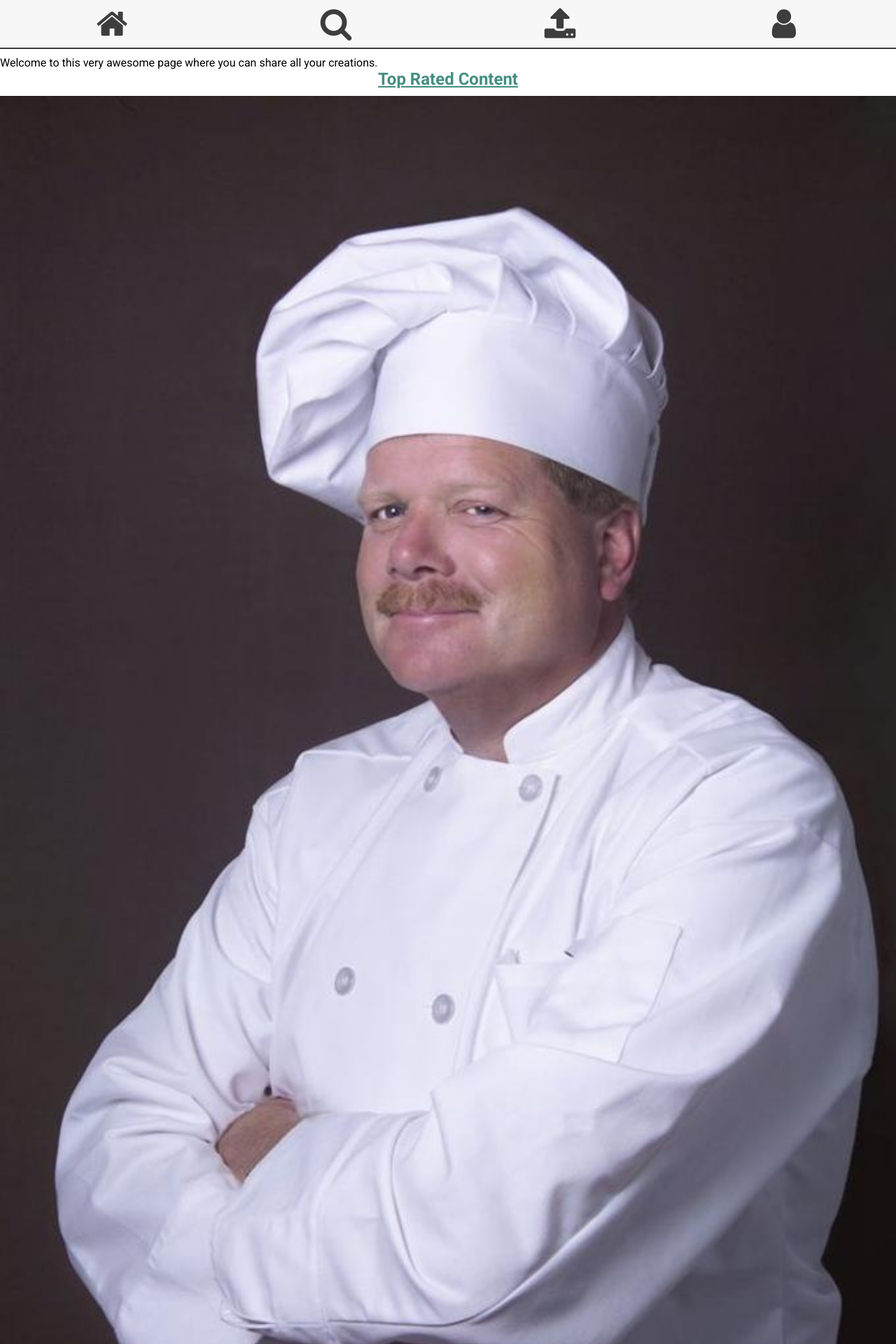
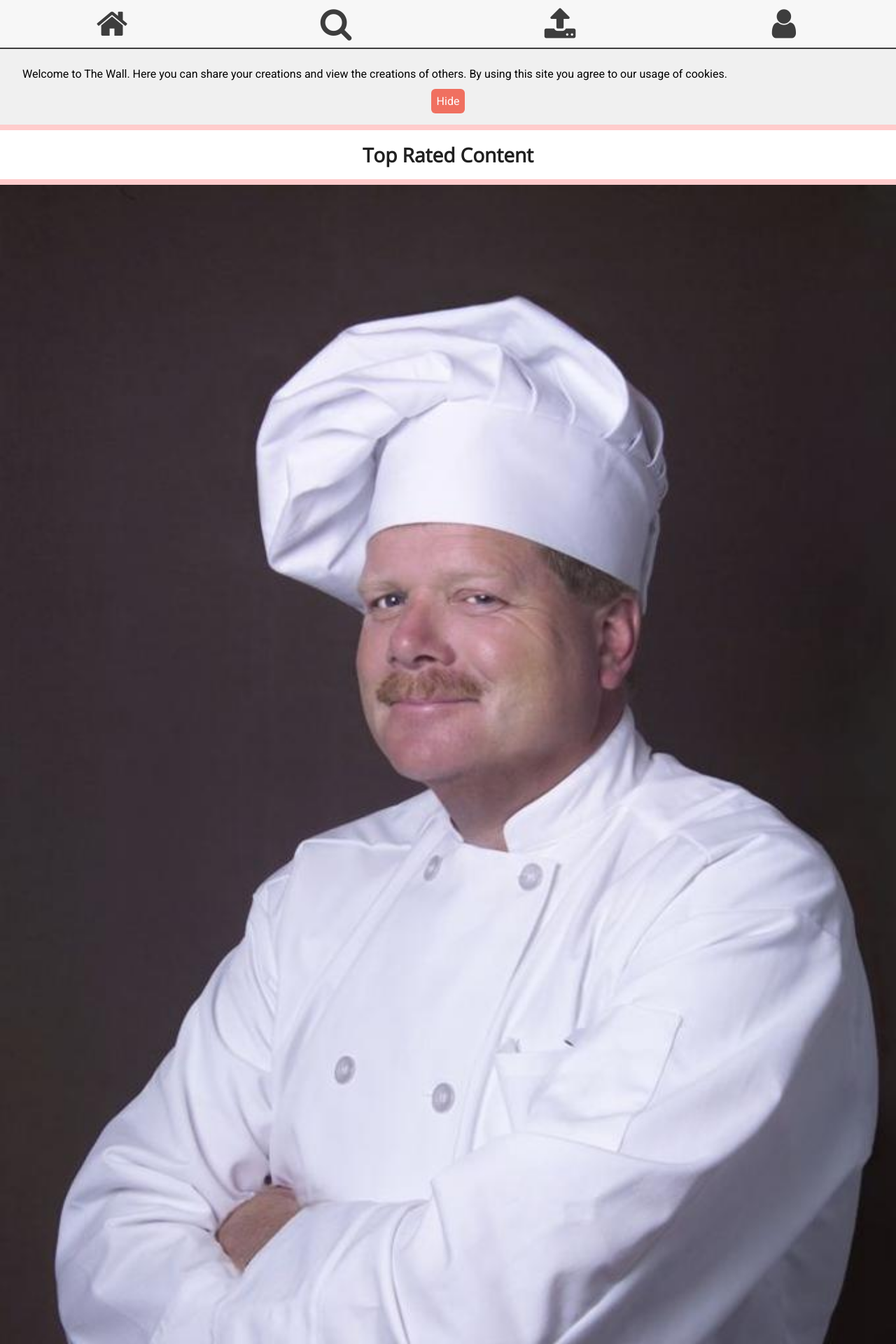
Before and after one commit to AxelTidehorn/The-wall, a PHP site: page / in a window 1280 px wide. Shown: the top 1920 px of the page at 70% size. Run offline with PHP 8.4, Linux system fonts and the light colour scheme.

Commit message:
Footer, structure, design and content
 - Made footer actually stick to bottom and adjusted header/content/footer structure
 - Developed the profile page
 - Adjusted design
 - Made design for initial information with hiding button at start page

```diff
--- a/css/main.css
+++ b/css/main.css
@@ -1,14 +1,36 @@
         /*GENERAL*/
-*{
+/**{
   margin: 0;
   padding: 0;
+}*/
+p{
+  margin: 0px;
+  padding: 0px;
 }
 html{
+  height: 100%;
+}
+body{
   box-sizing: border-box;
   min-width: 414px;
   margin: 0 auto;
   padding: 0;
   font-family: 'Roboto', sans-serif;
+  word-wrap: break-word;
+
+  height: 100%;
+}
+#pageContainer{
+  position: relative;
+  min-height: 100%;
+  margin-bottom: -96px;
+}
+main{
+    margin-top: 70px;
+}
+section{
+    padding: 16px 32px;
+    width: calc(100% - 64px);
 }
 h2 > a{
   color: rgb(68, 142, 129);
@@ -22,6 +44,9 @@ h2 > a{
         /*END GENERAL*/
 
         /*HEADER*/
+header{
+    overflow: hidden;
+}
 .navBar{
   display: flex;
   position: fixed;
@@ -109,38 +134,89 @@ p{
   color: black;
   margin-top: 10px;
 }
+#topRated, #editorsChoice{
+    margin-bottom: 64px;
+}
+#topRated .center-text h2:before, #topRated .center-text h2:after, #topRated .contentcont:after{
+    display: block;
+    content: "";
+    height: 8px;
+    width: 100%;
+    background-color: #ffcccc;
+}
+#editorsChoice .center-text h2:before, #editorsChoice .center-text h2:after, #editorsChoice .contentcont:after{
+    display: block;
+    content: "";
+    height: 8px;
+    width: 100%;
+    background-color: #ccffcc;
+    margin: 0px;
+}
 .contentcont{
   width: 100%;
-  margin-top: 10px;
-  margin-bottom: 35px;
   position: relative;
+  padding-bottom: 24px;
 }
 img{
+  display: block;
   width: 100%;
+  margin: 0px;
 }
 .actioncont{
   display: flex;
-  background-color: rgba(247, 247, 247, .4);
+  background-color: rgba(247, 247, 247, .6);
   align-items: center;
-  padding: 5px 5px;
+  padding: 6px 6px;
   margin-top: 8px;
   /*margin-bottom: 10px;*/
   width: 100%;
   box-sizing: border-box;
   position: absolute;
-  bottom: 3px;
+  bottom: 32px;
 }
+.center-text h2{
+    margin: 0px;
+}
+.center-text h2 a{
+    display: block;
+    color: #202020;
+    text-decoration: none;
+    font-family: 'Open Sans';
+    font-size: 28px;
+    width: 100%;
+    padding: 16px 0px;
+}
+
+/* WELCOME */
+.welcome{
+    background-color: #f0f0f0;
+}
+.hide{
+    display: inline-flex;
+    width: 100%;
+}
+.hide a{
+    text-decoration: none;
+    color: #ffffff;
+    background-color: #f07060;
+    border-radius: 6px;
+    padding: 8px;
+    margin: 12px auto 0px;
+}
+
+/* PROFILE */
 .profilecont{
   flex: 1;
 }
 .profilename{
-  color: rgb(61, 61, 61);
+  color: rgb(21, 21, 21);
   font-size: 22px;
   vertical-align: middle;
   transition: ease-in .3s;
+  text-decoration: none;
 }
 .profilename:hover{
-  color: rgb(91, 91, 91);
+  color: rgb(71, 71, 71);
 }
 
 .profilethumb{
@@ -156,15 +232,32 @@ img{
 .profilepic:hover{
   opacity: .5;
 }
+.profileDescription{
+    overflow: hidden;
+}
+.profileDescription span{
+    display: block;
+}
+.profileDescription .infoBox{
+    float: left;
+    width: 40%;
+    background-color: #f0f0f0;
+    padding: 6px;
+}
+.profileDescription p{
+    float: right;
+    width: 40%;
+    padding: 6px;
+}
 
 .likebtn{
-  background-color: rgb(68, 142, 129);
+  background-color: rgb(68, 182, 129);
   color: white;
   text-decoration: none;
   font-weight: bold;
   padding: 8px 15px;
   border-radius: 5px;
-  transition: ease-in .3s;
+  transition: ease-in .15s;
 }
 .likebtn:hover{
   background-color: rgb(247, 247, 247);
@@ -178,14 +271,27 @@ img{
   width: 90px;
   height: 90px;
   border-radius: 50%;
-  margin: 5px auto;
+  margin: 12px auto;
   overflow: hidden;
 }
         /*FOOTER*/
+main:after{
+    content: "";
+    display: block;
+    height: 96px;
+}
 footer{
+  position: absolute;
+  bottom: 0px;
+  width: 100%;
+  height: 96px;
   background-color: rgb(61, 61, 61);
-  padding-top: 10px;
-  padding-bottom: 5px;
+  /*padding-top: 10px;
+  padding-bottom: 5px;*/
+}
+#footerContainer{
+    margin-top: 10px;
+    margin-bottom: 5px;
 }
 .fb{
   display: inline-block;
--- a/footer.php
+++ b/footer.php
@@ -1,4 +1,5 @@
 <footer>
+    <div id="footerContainer">
         <div class="display-center">
           <img class="fb" src="imgs/facebook.png">
           <img class="twitter" src="imgs/twitter.png">
@@ -6,7 +7,5 @@
        <p class="light-text" id="copyright">
             © <?php echo date("Y"); ?> Please don't sue, Inc.
       </p>
+    </div>
 </footer>
-
-    </body>
-</html>
--- /dev/null
+++ b/head.php
@@ -0,0 +1,9 @@
+<head>
+    <meta charset="utf-8">
+    <title>The Wall, or Whatever</title>
+    <link rel="stylesheet" href="css/main.css">
+    <meta name="viewport" content="width=device-width, initial-scale=1.0">
+    <link href="https://fonts.googleapis.com/css?family=Playfair+Display|Roboto:300,400,700" rel="stylesheet">
+    <link href="https://fonts.googleapis.com/css?family=Open+Sans" rel="stylesheet">
+    <link rel="stylesheet" href="font-awesome-4.7.0/css/font-awesome.min.css">
+</head>
--- a/header.php
+++ b/header.php
@@ -1,14 +1,3 @@
-<!DOCTYPE html>
-<html>
-  <head>
-    <meta charset="utf-8">
-    <title>The Wall, or Whatever</title>
-    <link rel="stylesheet" href="css/main.css">
-    <meta name="viewport" content="width=device-width, initial-scale=1.0">
-    <link href="https://fonts.googleapis.com/css?family=Playfair+Display|Roboto:300,400,700" rel="stylesheet">
-    <link rel="stylesheet" href="font-awesome-4.7.0/css/font-awesome.min.css">
-  </head>
-  <body>
 <header>
   <nav class="navBar">
     <div class="icon"><a href="index.php"><i class="fa fa-home fa-3x"></i></a></div>
@@ -21,9 +10,3 @@
     <!--<div class="icon"><a href="#"><i class="fa fa-question-circle-o fa-3x"></i></a></div>-->
   </nav>
 </header>
-
-
-    <script type="text/javascript" src="js/js.js" ></script>
-<script type="text/javascript">
-
-</script>
--- a/index.php
+++ b/index.php
@@ -1,9 +1,24 @@
+<!DOCTYPE html>
+<html>
+    <?php include "head.php" ?>
+
+    <body>
+        <div id="pageContainer">
           <?php include 'header.php'; ?>
-<div class="pagecont">
-  <p>Welcome to this very awesome page where you can share all your creations.</p>
+
+          <main>
+              <section class="welcome">
+                <p>Welcome to The Wall. Here you can share your creations and view the creations of others. By using this site you agree to our usage of cookies.</p>
+                <div class="hide">
+                    <a href="#">Hide</a>
+                </div>
+              </section>
+
+                <div id="topRated">
                   <div class="center-text">
                     <h2><a href="#">Top Rated Content</a></h2>
                   </div>
+
                   <div class="contentcont">
                     <a href="#"><img src="imgs/An_Excellent_JPEG2.jpg" alt="an excellent picture"></a>
                     <div class="actioncont">
@@ -16,34 +31,7 @@
                       </div>
                     </div>
                   </div>
-  <div class="contentcont">
-    <a href="#"><img src="imgs/kebabpizza.jpg" alt="an excellent picture"></a>
-    <div class="actioncont">
-      <div class="profilecont">
-        <a href="#" class="profilethumb"><img src="imgs/axel.jpg" alt="profilethumb"></a>
-        <a class="profilename" href="LINK-TO-PROFILE">A. Whitedude</a>
-      </div>
-      <div class="buttoncont">
-        <a class="likebtn" href="#">LIKE</a>
-      </div>
-    </div>
-  </div>
-  <div class="center-text">
-    <h2><a href="#">Editor's Choice</a></h2>
-  </div>
-  <p>The very best content from our eyes to your brain.</p>
-  <div class="contentcont">
-    <a href="#"><img src="imgs/An_Excellent_JPEG2.jpg" alt="an excellent picture"></a>
-    <div class="actioncont">
-      <div class="profilecont">
-        <a href="#" class="profilethumb"><img src="imgs/axel.jpg" alt="profilethumb"></a>
-        <a class="profilename" href="LINK-TO-PROFILE">Chef Excellence</a>
-      </div>
-      <div class="buttoncont">
-        <a class="likebtn" href="#">LIKE</a>
-      </div>
-    </div>
-  </div>
+
                   <div class="contentcont">
                     <a href="#"><img src="imgs/kebabpizza.jpg" alt="an excellent picture"></a>
                     <div class="actioncont">
@@ -57,4 +45,41 @@
                     </div>
                   </div>
               </div>
+
+                <div id="editorsChoice">
+                  <div class="center-text">
+                    <h2><a href="#">Editor's Choice</a></h2>
+                  </div>
+
+                  <div class="contentcont">
+                    <a href="#"><img src="imgs/An_Excellent_JPEG2.jpg" alt="an excellent picture"></a>
+                    <div class="actioncont">
+                      <div class="profilecont">
+                        <a href="#" class="profilethumb"><img src="imgs/axel.jpg" alt="profilethumb"></a>
+                        <a class="profilename" href="LINK-TO-PROFILE">Chef Excellence</a>
+                      </div>
+                      <div class="buttoncont">
+                        <a class="likebtn" href="#">LIKE</a>
+                      </div>
+                    </div>
+                  </div>
+
+                  <div class="contentcont">
+                    <a href="#"><img src="imgs/kebabpizza.jpg" alt="an excellent picture"></a>
+                    <div class="actioncont">
+                      <div class="profilecont">
+                        <a href="#" class="profilethumb"><img src="imgs/axel.jpg" alt="profilethumb"></a>
+                        <a class="profilename" href="LINK-TO-PROFILE">A. Whitedude</a>
+                      </div>
+                      <div class="buttoncont">
+                        <a class="likebtn" href="#">LIKE</a>
+                      </div>
+                    </div>
+                  </div>
+              </div>
+            </main>
+
             <?php include 'footer.php'; ?>
+        </div>
+    </body>
+</html>
```
Also changed, not shown: userProfile.php (+22 -1 lines). Lines whose indentation alone changed are shown as unchanged.
